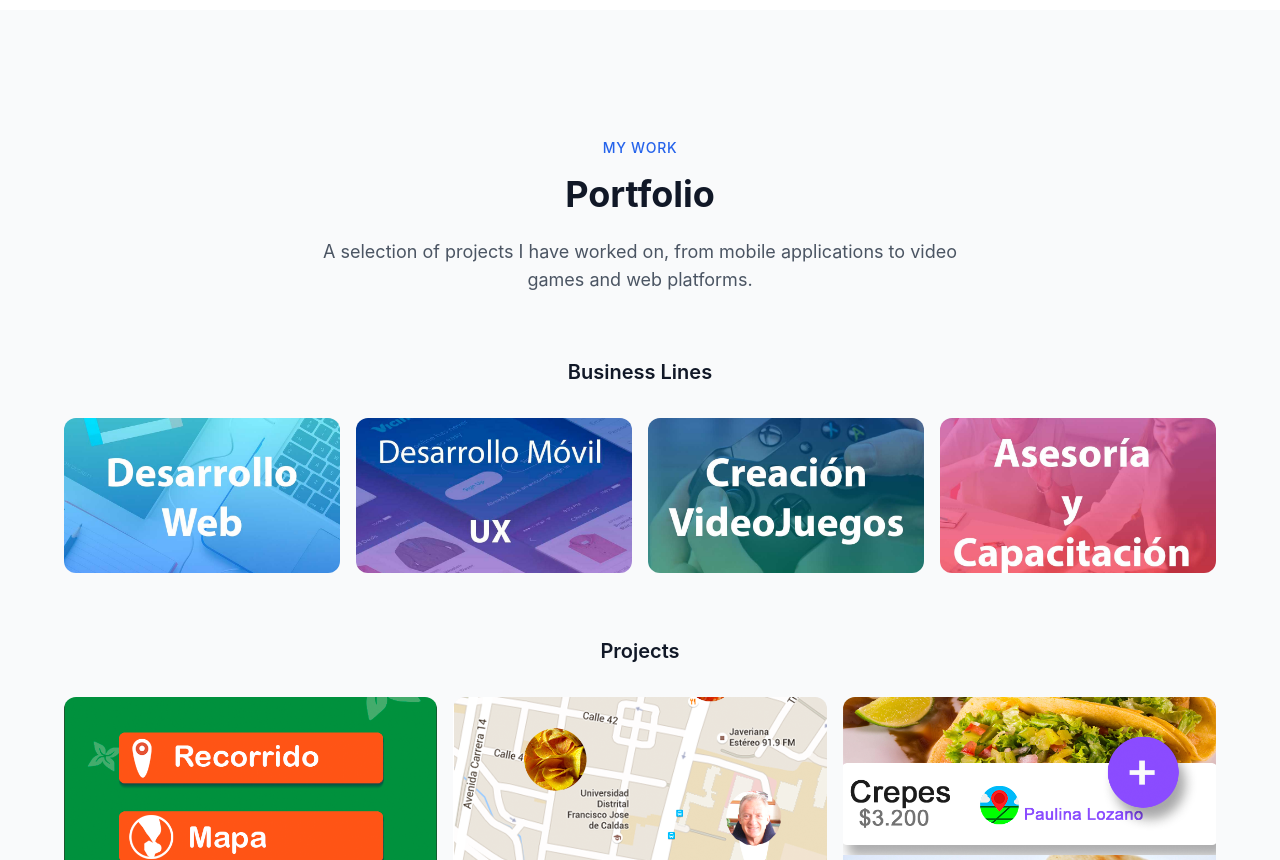
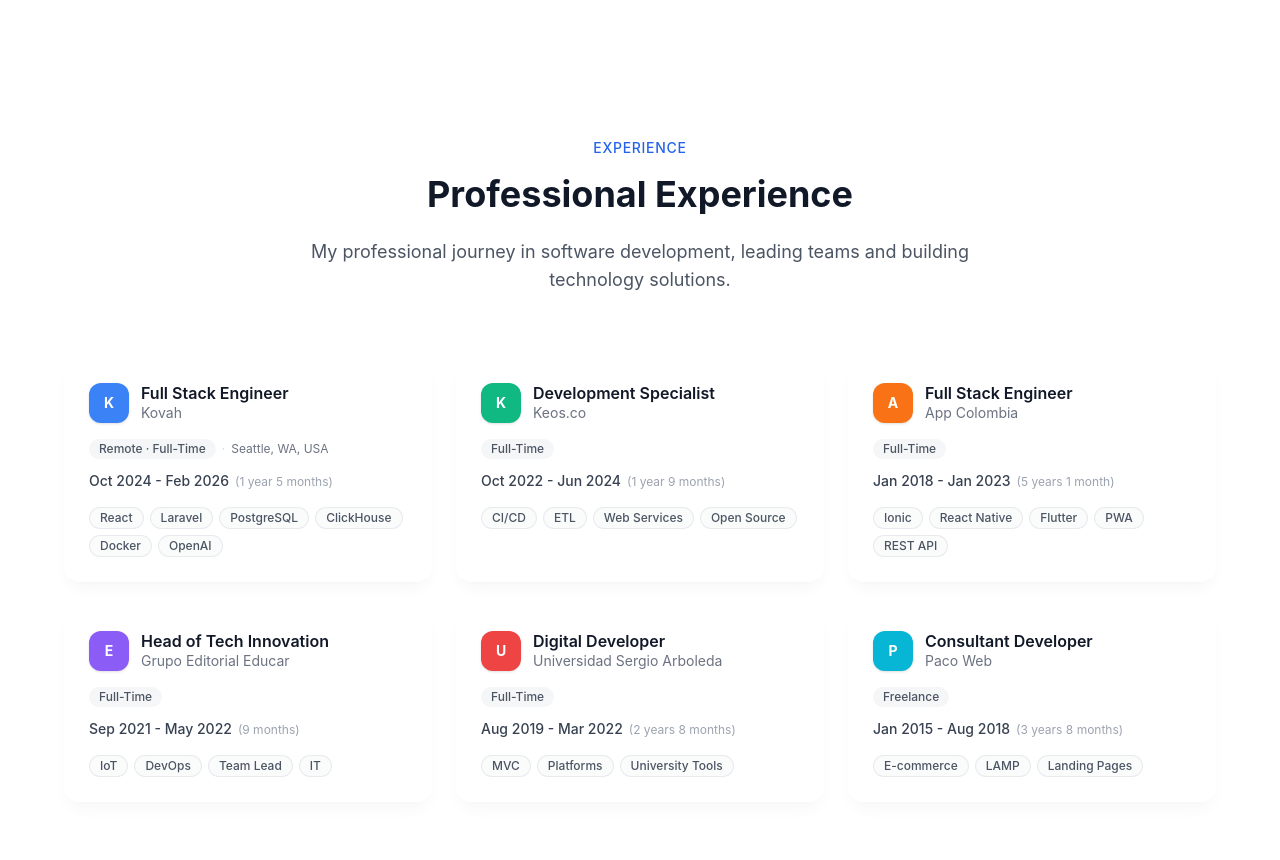
Before and after one commit to brandonrincon/portafolio, an Astro site in the folder portafolio-new/: page /portafolio/en in a window 1280 px wide. Shown: the part 1940-2800 px from the top of the page. Built offline with nearby package versions, Linux system fonts and the light colour scheme; Astro itself is replaced by a stand-in of ours; animation ran at ten frames a second.

Commit message:
experience page

```diff
--- /dev/null
+++ b/portafolio-new/src/components/Experience.astro
@@ -0,0 +1,149 @@
+---
+import { type Lang, defaultLang } from "../i18n/translations";
+import { useTranslations } from "../i18n/utils";
+import AnimatedSection from "./ui/AnimatedSection";
+import ExperienceCard from "./ui/ExperienceCard";
+
+interface Props {
+  lang?: Lang;
+}
+
+const lang = Astro.props.lang ?? defaultLang;
+const t = useTranslations(lang);
+
+const experiences = [
+  {
+    company: "Kovah",
+    initial: "K",
+    color: "#3b82f6",
+    role: { es: "Full Stack Engineer", en: "Full Stack Engineer" },
+    type: { es: "Remoto · Tiempo Completo", en: "Remote · Full-Time" },
+    period: { es: "Oct 2024 - Feb 2026", en: "Oct 2024 - Feb 2026" },
+    duration: { es: "1 año 5 meses", en: "1 year 5 months" },
+    location: "Seattle, WA, USA",
+    tags: ["React", "Laravel", "PostgreSQL", "ClickHouse", "Docker", "OpenAI"],
+  },
+  {
+    company: "Keos.co",
+    initial: "K",
+    color: "#10b981",
+    role: { es: "Especialista en Desarrollo", en: "Development Specialist" },
+    type: { es: "Tiempo Completo", en: "Full-Time" },
+    period: { es: "Oct 2022 - Jun 2024", en: "Oct 2022 - Jun 2024" },
+    duration: { es: "1 año 9 meses", en: "1 year 9 months" },
+    tags: ["CI/CD", "ETL", "Web Services", "Open Source"],
+  },
+  {
+    company: "App Colombia",
+    initial: "A",
+    color: "#f97316",
+    role: { es: "Full Stack Engineer", en: "Full Stack Engineer" },
+    type: { es: "Tiempo Completo", en: "Full-Time" },
+    period: { es: "Ene 2018 - Ene 2023", en: "Jan 2018 - Jan 2023" },
+    duration: { es: "5 años 1 mes", en: "5 years 1 month" },
+    tags: ["Ionic", "React Native", "Flutter", "PWA", "REST API"],
+  },
+  {
+    company: "Grupo Editorial Educar",
+    initial: "E",
+    color: "#8b5cf6",
+    role: { es: "Jefe de Innovación Tecnológica", en: "Head of Tech Innovation" },
+    type: { es: "Tiempo Completo", en: "Full-Time" },
+    period: { es: "Sep 2021 - May 2022", en: "Sep 2021 - May 2022" },
+    duration: { es: "9 meses", en: "9 months" },
+    tags: ["IoT", "DevOps", "Team Lead", "IT"],
+  },
+  {
+    company: "Universidad Sergio Arboleda",
+    initial: "U",
+    color: "#ef4444",
+    role: { es: "Desarrollador Digital", en: "Digital Developer" },
+    type: { es: "Tiempo Completo", en: "Full-Time" },
+    period: { es: "Ago 2019 - Mar 2022", en: "Aug 2019 - Mar 2022" },
+    duration: { es: "2 años 8 meses", en: "2 years 8 months" },
+    tags: ["MVC", "Platforms", "University Tools"],
+  },
+  {
+    company: "Paco Web",
+    initial: "P",
+    color: "#06b6d4",
+    role: { es: "Desarrollador Consultor", en: "Consultant Developer" },
+    type: { es: "Freelance", en: "Freelance" },
+    period: { es: "Ene 2015 - Ago 2018", en: "Jan 2015 - Aug 2018" },
+    duration: { es: "3 años 8 meses", en: "3 years 8 months" },
+    tags: ["E-commerce", "LAMP", "Landing Pages"],
+  },
+];
+---
+
+<section id="experience" class="px-4 sm:px-6 py-16 sm:py-20 md:py-24 lg:py-32">
+  <div class="mx-auto max-w-6xl">
+    <AnimatedSection client:load>
+      <div class="mb-10 sm:mb-12 md:mb-16 text-center">
+        <p
+          class="mb-4 text-sm font-medium tracking-wider text-primary-600 dark:text-primary-400 uppercase"
+        >
+          {t("experience.subtitle")}
+        </p>
+        <h2 class="mb-6 text-3xl font-bold text-gray-900 dark:text-white md:text-4xl">
+          {t("experience.title")}
+        </h2>
+        <p class="mx-auto max-w-2xl text-lg text-gray-600 dark:text-gray-400">
+          {t("experience.description")}
+        </p>
+      </div>
+    </AnimatedSection>
+
+    <div class="grid gap-4 sm:gap-6 grid-cols-1 md:grid-cols-2 lg:grid-cols-3">
+      {
+        experiences.map((exp, index) => (
+          <ExperienceCard
+            client:visible
+            company={exp.company}
+            initial={exp.initial}
+            color={exp.color}
+            role={exp.role[lang]}
+            type={exp.type[lang]}
+            period={exp.period[lang]}
+            duration={exp.duration[lang]}
+            location={exp.location}
+            tags={exp.tags}
+            index={index}
+          />
+        ))
+      }
+    </div>
+
+    <AnimatedSection client:load delay={0.3}>
+      <div class="mt-10 sm:mt-12 md:mt-16 text-center">
+        <h3 class="mb-4 sm:mb-6 text-lg sm:text-xl font-semibold text-gray-900 dark:text-white">
+          {t("experience.media")}
+        </h3>
+        <div class="grid gap-3 sm:gap-4 md:gap-6 md:grid-cols-2">
+          <div class="aspect-video overflow-hidden rounded-xl bg-gray-900">
+            <iframe
+              width="100%"
+              height="100%"
+              src="https://www.youtube-nocookie.com/embed/OToTbcdS7ZA?start=65"
+              title="Video Reference"
+              frameborder="0"
+              allow="accelerometer; autoplay; clipboard-write; encrypted-media; gyroscope; picture-in-picture"
+              allowfullscreen></iframe>
+          </div>
+          <a
+            href="http://laud.udistrital.edu.co/noticias/colegio-miguel-%C3%A1ngel-asturias-en-la-universidad-distrital"
+            target="_blank"
+            rel="noopener noreferrer"
+            class="group flex aspect-video items-center justify-center overflow-hidden rounded-xl bg-gray-100 dark:bg-gray-800 transition-all hover:bg-gray-200 dark:hover:bg-gray-700"
+          >
+            <img
+              src="/portafolio/img/distrital.png"
+              alt="Universidad Distrital Entrevista"
+              class="max-h-full max-w-full object-contain p-6 transition-transform group-hover:scale-105"
+            />
+          </a>
+        </div>
+      </div>
+    </AnimatedSection>
+  </div>
+</section>
--- a/portafolio-new/src/components/Header.astro
+++ b/portafolio-new/src/components/Header.astro
@@ -13,7 +13,7 @@
 
 const navItems = [
   { href: "#about", label: t("nav.about") },
-  { href: "#portfolio", label: t("nav.portfolio") },
+  { href: "#experience", label: t("nav.experience") },
   { href: "#contact", label: t("nav.contact") },
 ];
 ---
--- a/portafolio-new/src/components/Portfolio.astro
+++ b/portafolio-new/src/components/Portfolio.astro
@@ -29,13 +29,6 @@
   { src: "/portafolio/img/proyectos/brandonrincon4.jpg", alt: "Proyecto Brandon Rincon 4" },
   { src: "/portafolio/img/proyectos/cl1.jpg", alt: "Proyecto CL1" },
 ];
-
-const businessLines = [
-  { src: "/portafolio/img/web-creasoft.jpg", alt: "Desarrollo Web" },
-  { src: "/portafolio/img/movil-creasoft.jpg", alt: "Desarrollo Movil" },
-  { src: "/portafolio/img/videojuegos-creasoft.jpg", alt: "Videojuegos Unity" },
-  { src: "/portafolio/img/soporte-creasoft.jpg", alt: "Soporte Tecnico" },
-];
 ---
 
 <section id="portfolio" class="bg-gray-50 dark:bg-gray-900 px-4 sm:px-6 py-16 sm:py-20 md:py-24 lg:py-32">
@@ -57,24 +50,6 @@
     </AnimatedSection>
 
     <AnimatedSection client:load delay={0.1}>
-      <h3 class="mb-6 sm:mb-8 text-center text-lg sm:text-xl font-semibold text-gray-900 dark:text-white">
-        {t("portfolio.business")}
-      </h3>
-      <div class="mb-10 sm:mb-12 md:mb-16 grid gap-3 sm:gap-4 grid-cols-2 lg:grid-cols-4">
-        {
-          businessLines.map((item, index) => (
-            <ProjectCard
-              client:visible
-              src={item.src}
-              alt={item.alt}
-              index={index}
-            />
-          ))
-        }
-      </div>
-    </AnimatedSection>
-
-    <AnimatedSection client:load delay={0.2}>
       <h3 class="mb-6 sm:mb-8 text-center text-lg sm:text-xl font-semibold text-gray-900 dark:text-white">
         {t("portfolio.projects")}
       </h3>
--- /dev/null
+++ b/portafolio-new/src/components/ui/ExperienceCard.tsx
@@ -0,0 +1,91 @@
+import { motion, useInView } from "framer-motion";
+import { useRef } from "react";
+
+interface ExperienceCardProps {
+  company: string;
+  initial: string;
+  color: string;
+  role: string;
+  type: string;
+  period: string;
+  duration: string;
+  location?: string;
+  tags: string[];
+  index: number;
+}
+
+export default function ExperienceCard({
+  company,
+  initial,
+  color,
+  role,
+  type,
+  period,
+  duration,
+  location,
+  tags,
+  index,
+}: ExperienceCardProps) {
+  const ref = useRef(null);
+  const isInView = useInView(ref, { once: true, margin: "-50px" });
+
+  return (
+    <motion.div
+      ref={ref}
+      className="group relative overflow-hidden rounded-2xl border border-white/30 dark:border-white/10 bg-white/60 dark:bg-white/[0.04] backdrop-blur-xl p-5 sm:p-6 shadow-lg shadow-black/[0.03] dark:shadow-black/20 transition-shadow hover:shadow-xl hover:shadow-black/[0.06] dark:hover:shadow-black/30"
+      initial={{ opacity: 0, y: 30 }}
+      animate={isInView ? { opacity: 1, y: 0 } : { opacity: 0, y: 30 }}
+      transition={{
+        duration: 0.5,
+        delay: index * 0.1,
+        ease: [0.25, 0.46, 0.45, 0.94],
+      }}
+      whileHover={{ y: -4 }}
+    >
+      <div className="mb-4 flex items-start gap-3">
+        <div
+          className="flex h-10 w-10 shrink-0 items-center justify-center rounded-xl text-sm font-bold text-white shadow-sm"
+          style={{ backgroundColor: color }}
+        >
+          {initial}
+        </div>
+        <div className="min-w-0">
+          <h3 className="text-base font-semibold text-gray-900 dark:text-white leading-tight">
+            {role}
+          </h3>
+          <p className="text-sm text-gray-500 dark:text-gray-400">{company}</p>
+        </div>
+      </div>
+
+      <div className="mb-3 flex flex-wrap items-center gap-1.5 text-xs">
+        <span className="rounded-full bg-gray-100/80 dark:bg-white/10 px-2.5 py-0.5 font-medium text-gray-600 dark:text-gray-300">
+          {type}
+        </span>
+        {location && (
+          <>
+            <span className="text-gray-300 dark:text-gray-600">·</span>
+            <span className="text-gray-500 dark:text-gray-400">{location}</span>
+          </>
+        )}
+      </div>
+
+      <p className="mb-4 text-sm font-medium text-gray-700 dark:text-gray-200">
+        {period}
+        <span className="ml-1.5 text-xs font-normal text-gray-400 dark:text-gray-500">
+          ({duration})
+        </span>
+      </p>
+
+      <div className="flex flex-wrap gap-1.5">
+        {tags.map((tag) => (
+          <span
+            key={tag}
+            className="rounded-full border border-gray-200/80 dark:border-white/10 bg-gray-50/80 dark:bg-white/5 px-2.5 py-0.5 text-xs font-medium text-gray-600 dark:text-gray-300 transition-colors group-hover:border-gray-300/80 dark:group-hover:border-white/15"
+          >
+            {tag}
+          </span>
+        ))}
+      </div>
+    </motion.div>
+  );
+}
--- a/portafolio-new/src/i18n/translations.ts
+++ b/portafolio-new/src/i18n/translations.ts
@@ -11,7 +11,7 @@
   es: {
     // Navigation
     "nav.about": "Sobre mí",
-    "nav.portfolio": "Portafolio",
+    "nav.experience": "Experiencia",
     "nav.contact": "Contacto",
 
     // Hero
@@ -39,15 +39,12 @@
       "Acompañamiento continuo para asistir las necesidades de escalamiento de proyectos.",
     "about.technologies": "Tecnologías",
 
-    // Portfolio
-    "portfolio.subtitle": "Mi Trabajo",
-    "portfolio.title": "Portafolio",
-    "portfolio.description":
-      "Una selección de proyectos en los que he trabajado, desde aplicaciones móviles hasta videojuegos y plataformas web.",
-    "portfolio.business": "Líneas de Negocio",
-    "portfolio.projects": "Proyectos",
-    "portfolio.media": "Referencias en Medios",
-    "portfolio.more": "Ver más proyectos",
+    // Experience
+    "experience.subtitle": "Experiencia",
+    "experience.title": "Experiencia Profesional",
+    "experience.description":
+      "Mi trayectoria profesional en desarrollo de software, liderando equipos y construyendo soluciones tecnológicas.",
+    "experience.media": "Referencias en Medios",
 
     // Contact
     "contact.subtitle": "Contacto",
@@ -67,7 +64,7 @@
   en: {
     // Navigation
     "nav.about": "About",
-    "nav.portfolio": "Portfolio",
+    "nav.experience": "Experience",
     "nav.contact": "Contact",
 
     // Hero
@@ -95,15 +92,12 @@
       "Continuous accompaniment to assist the scaling needs of projects.",
     "about.technologies": "Technologies",
 
-    // Portfolio
-    "portfolio.subtitle": "My Work",
-    "portfolio.title": "Portfolio",
-    "portfolio.description":
-      "A selection of projects I have worked on, from mobile applications to video games and web platforms.",
-    "portfolio.business": "Business Lines",
-    "portfolio.projects": "Projects",
-    "portfolio.media": "Media References",
-    "portfolio.more": "View more projects",
+    // Experience
+    "experience.subtitle": "Experience",
+    "experience.title": "Professional Experience",
+    "experience.description":
+      "My professional journey in software development, leading teams and building technology solutions.",
+    "experience.media": "Media References",
 
     // Contact
     "contact.subtitle": "Contact",
--- a/portafolio-new/src/pages/en/index.astro
+++ b/portafolio-new/src/pages/en/index.astro
@@ -3,7 +3,7 @@
 import Header from "../../components/Header.astro";
 import Hero from "../../components/Hero.astro";
 import About from "../../components/About.astro";
-import Portfolio from "../../components/Portfolio.astro";
+import Experience from "../../components/Experience.astro";
 import Contact from "../../components/Contact.astro";
 import type { Lang } from "../../i18n/translations";
 
@@ -19,7 +19,7 @@
   <main>
     <Hero lang={lang} />
     <About lang={lang} />
-    <Portfolio lang={lang} />
+    <Experience lang={lang} />
     <Contact lang={lang} />
   </main>
 </Layout>
--- a/portafolio-new/src/pages/index.astro
+++ b/portafolio-new/src/pages/index.astro
@@ -3,7 +3,7 @@
 import Header from "../components/Header.astro";
 import Hero from "../components/Hero.astro";
 import About from "../components/About.astro";
-import Portfolio from "../components/Portfolio.astro";
+import Experience from "../components/Experience.astro";
 import Contact from "../components/Contact.astro";
 import { defaultLang } from "../i18n/translations";
 
@@ -15,7 +15,7 @@
   <main>
     <Hero lang={lang} />
     <About lang={lang} />
-    <Portfolio lang={lang} />
+    <Experience lang={lang} />
     <Contact lang={lang} />
   </main>
 </Layout>
```
